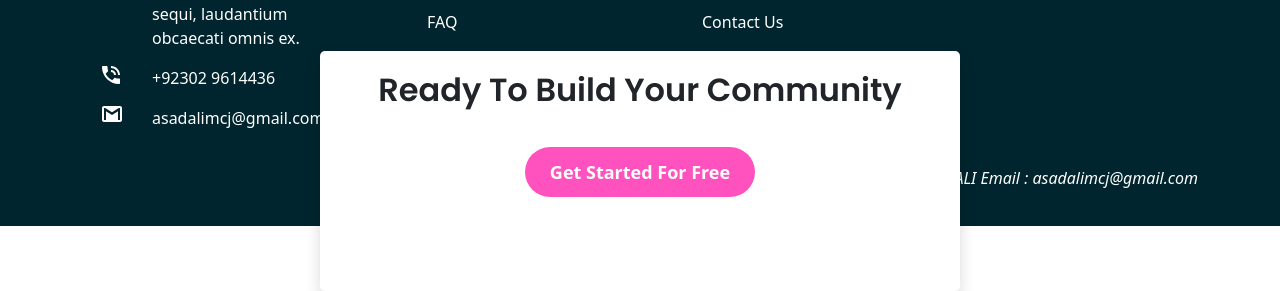
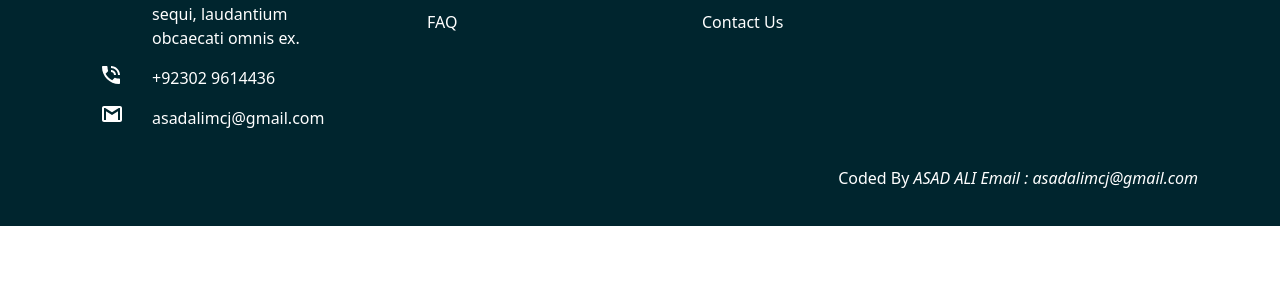
Before and after one commit to asadalimcj/Huddle-landingPage, a plain HTML site: page index.html in a window 1280 px wide. Shown: the part 2299-2590 px from the top of the page. After the commit the page ends 2525 px from the top, so only its background shows below. Drawn offline with nearby package versions, Linux system fonts and the light colour scheme.

Commit message:
Update index.html

```diff
--- a/index.html
+++ b/index.html
@@ -101,10 +101,11 @@
     </section>
     <!-- <hr /> -->
 
-    <div class="shadow middle-tag">
+   <!--  <div class="shadow middle-tag">
       <h2>Ready To Build Your Community</h2>
       <button class="StartButton">Get Started For Free</button>
     </div>
+    -->
 
     <section id="last-part">
       <div class="container">
```
